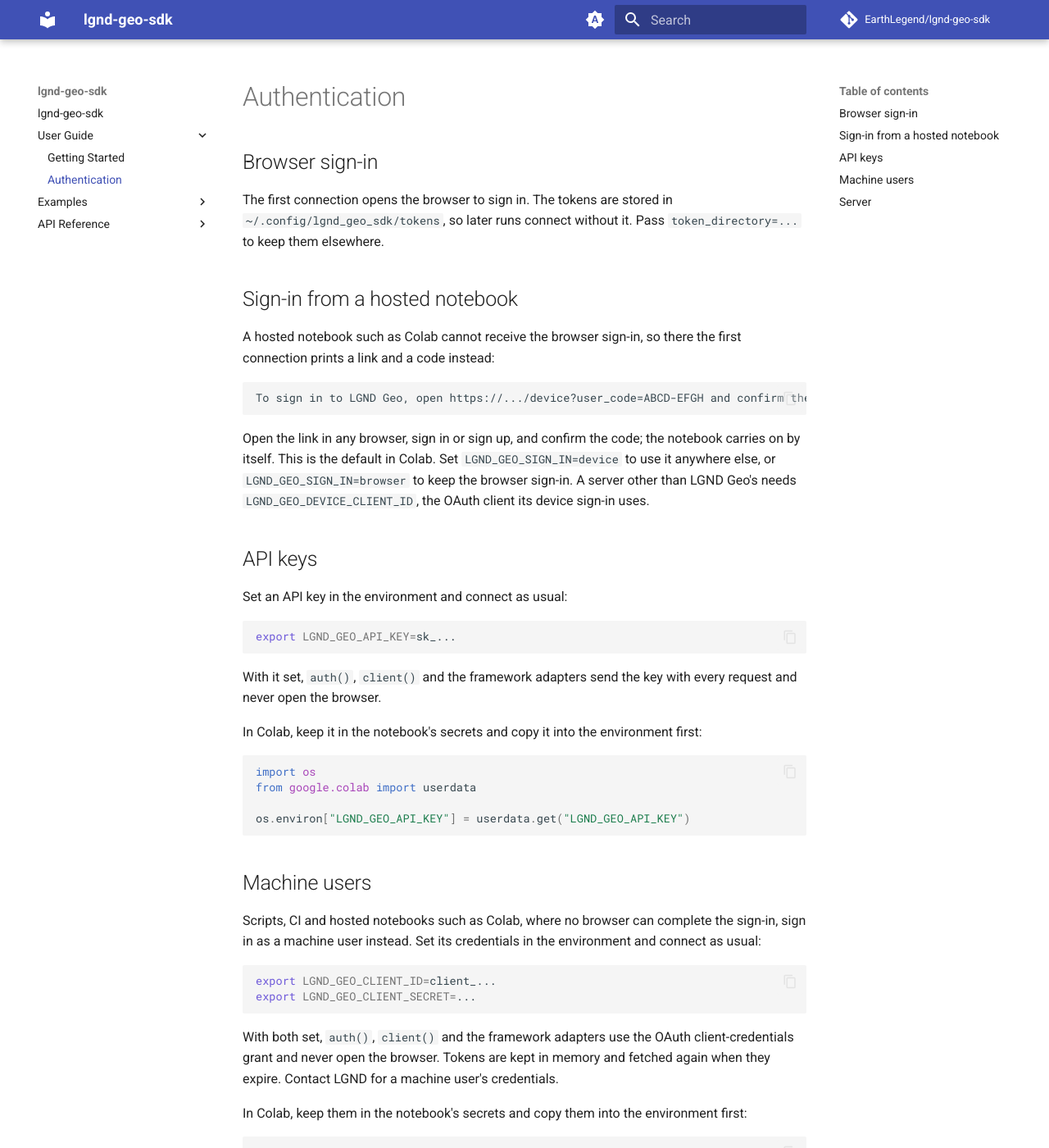
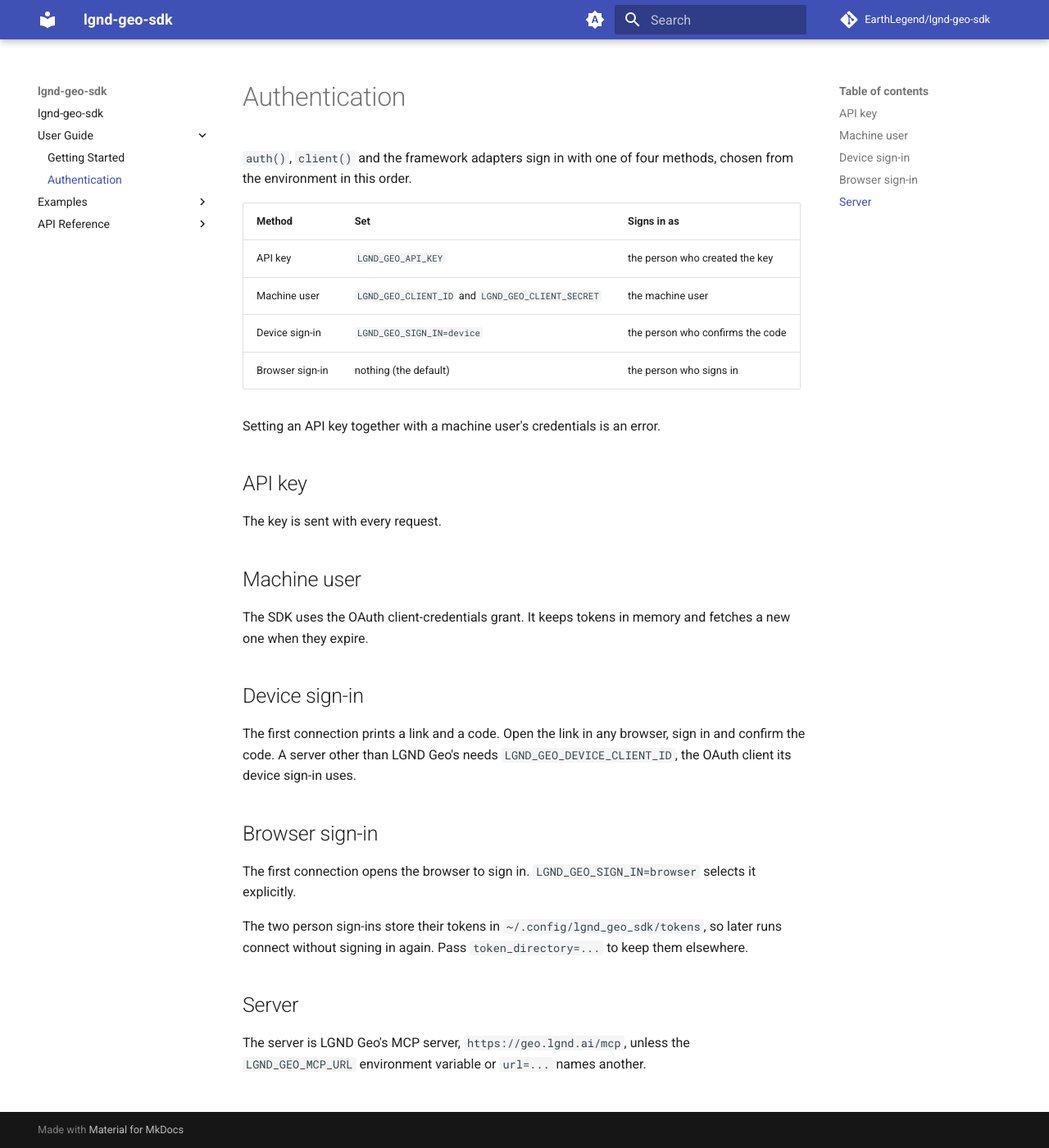
Before and after one commit to EarthLegend/lgnd-geo-sdk, an MkDocs documentation site: the page built from docs/authentication.md, in a window 1280 px wide and 1400 px high. Shown: the whole window at 82% size. Built offline with MkDocs 1.6.1 and Material for MkDocs 9.7.7, drawn with Linux system fonts in a browser that asks for light colours; comment, search, counter and statistics services are not loaded; some of the changed text lies outside the part shown.

Commit message:
docs: describe the four sign-in methods plainly
Co-Authored-By: Claude Opus 5.5 <noreply@anthropic.com>

````diff
--- a/docs/authentication.md
+++ b/docs/authentication.md
@@ -1,68 +1,39 @@
 # Authentication
+
+`auth()`, `client()` and the framework adapters sign in with one of four methods, chosen from the
+environment in this order.
+
+| Method | Set | Signs in as |
+| --- | --- | --- |
+| API key | `LGND_GEO_API_KEY` | the person who created the key |
+| Machine user | `LGND_GEO_CLIENT_ID` and `LGND_GEO_CLIENT_SECRET` | the machine user |
+| Device sign-in | `LGND_GEO_SIGN_IN=device` | the person who confirms the code |
+| Browser sign-in | nothing (the default) | the person who signs in |
+
+Setting an API key together with a machine user's credentials is an error.
+
+## API key
+
+The key is sent with every request.
+
+## Machine user
+
+The SDK uses the OAuth client-credentials grant. It keeps tokens in memory and fetches a new one
+when they expire.
+
+## Device sign-in
+
+The first connection prints a link and a code. Open the link in any browser, sign in and confirm
+the code. A server other than LGND Geo's needs `LGND_GEO_DEVICE_CLIENT_ID`, the OAuth client its
+device sign-in uses.
 
 ## Browser sign-in
 
-The first connection opens the browser to sign in. The tokens are stored in
-`~/.config/lgnd_geo_sdk/tokens`, so later runs connect without it. Pass `token_directory=...` to
-keep them elsewhere.
+The first connection opens the browser to sign in. `LGND_GEO_SIGN_IN=browser` selects it
+explicitly.
 
-## Sign-in from a hosted notebook
-
-A hosted notebook such as Colab cannot receive the browser sign-in, so there the first connection
-prints a link and a code instead:
-
-```text
-To sign in to LGND Geo, open https://.../device?user_code=ABCD-EFGH and confirm the code ABCD-EFGH.
-```
-
-Open the link in any browser, sign in or sign up, and confirm the code; the notebook carries on by
-itself. This is the default in Colab. Set `LGND_GEO_SIGN_IN=device` to use it anywhere else, or
-`LGND_GEO_SIGN_IN=browser` to keep the browser sign-in. A server other than LGND Geo's needs
-`LGND_GEO_DEVICE_CLIENT_ID`, the OAuth client its device sign-in uses.
-
-## API keys
-
-Set an API key in the environment and connect as usual:
-
-```bash
-export LGND_GEO_API_KEY=sk_...
-```
-
-With it set, `auth()`, `client()` and the framework adapters send the key with every request and
-never open the browser.
-
-In Colab, keep it in the notebook's secrets and copy it into the environment first:
-
-```python
-import os
-from google.colab import userdata
-
-os.environ["LGND_GEO_API_KEY"] = userdata.get("LGND_GEO_API_KEY")
-```
-
-## Machine users
-
-Scripts, CI and hosted notebooks such as Colab, where no browser can complete the sign-in, sign in
-as a machine user instead. Set its credentials in the environment and connect as usual:
-
-```bash
-export LGND_GEO_CLIENT_ID=client_...
-export LGND_GEO_CLIENT_SECRET=...
-```
-
-With both set, `auth()`, `client()` and the framework adapters use the OAuth client-credentials
-grant and never open the browser. Tokens are kept in memory and fetched again when they expire.
-Contact LGND for a machine user's credentials.
-
-In Colab, keep them in the notebook's secrets and copy them into the environment first:
-
-```python
-import os
-from google.colab import userdata
-
-os.environ["LGND_GEO_CLIENT_ID"] = userdata.get("LGND_GEO_CLIENT_ID")
-os.environ["LGND_GEO_CLIENT_SECRET"] = userdata.get("LGND_GEO_CLIENT_SECRET")
-```
+The two person sign-ins store their tokens in `~/.config/lgnd_geo_sdk/tokens`, so later runs
+connect without signing in again. Pass `token_directory=...` to keep them elsewhere.
 
 ## Server
 
````
Also changed, not shown: 1 other file.
